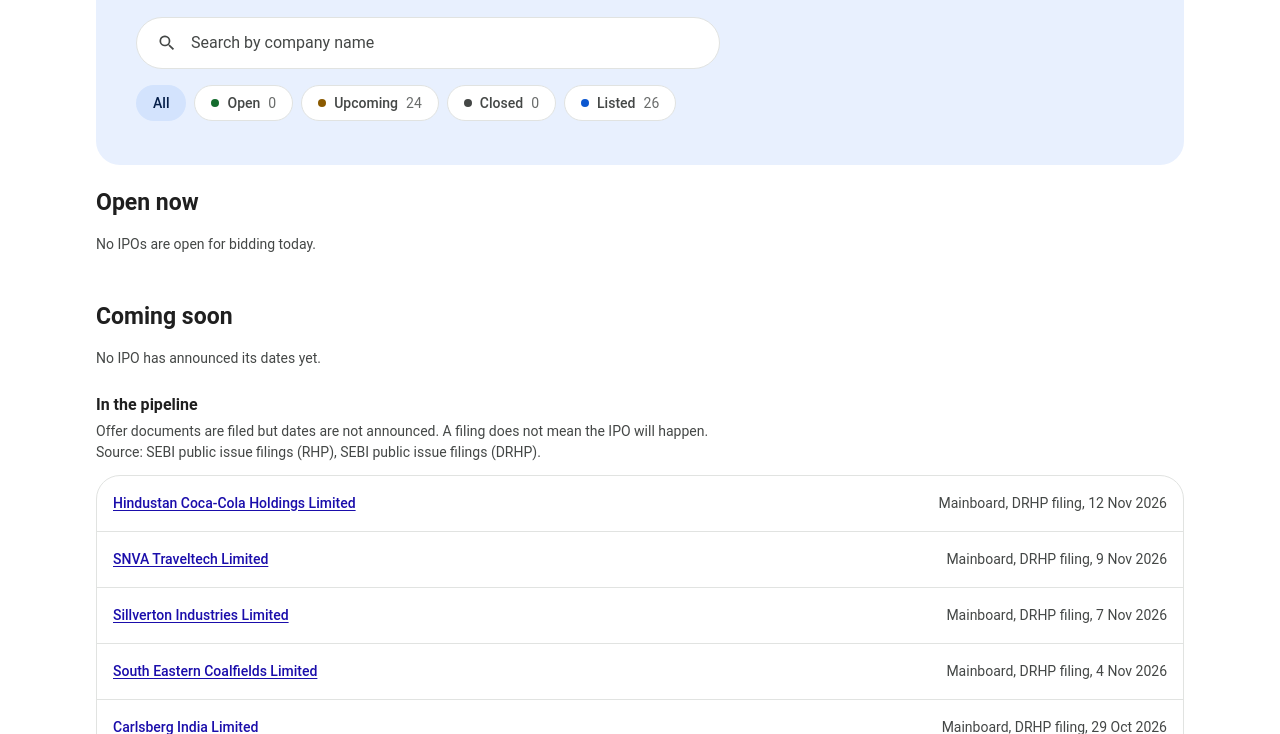
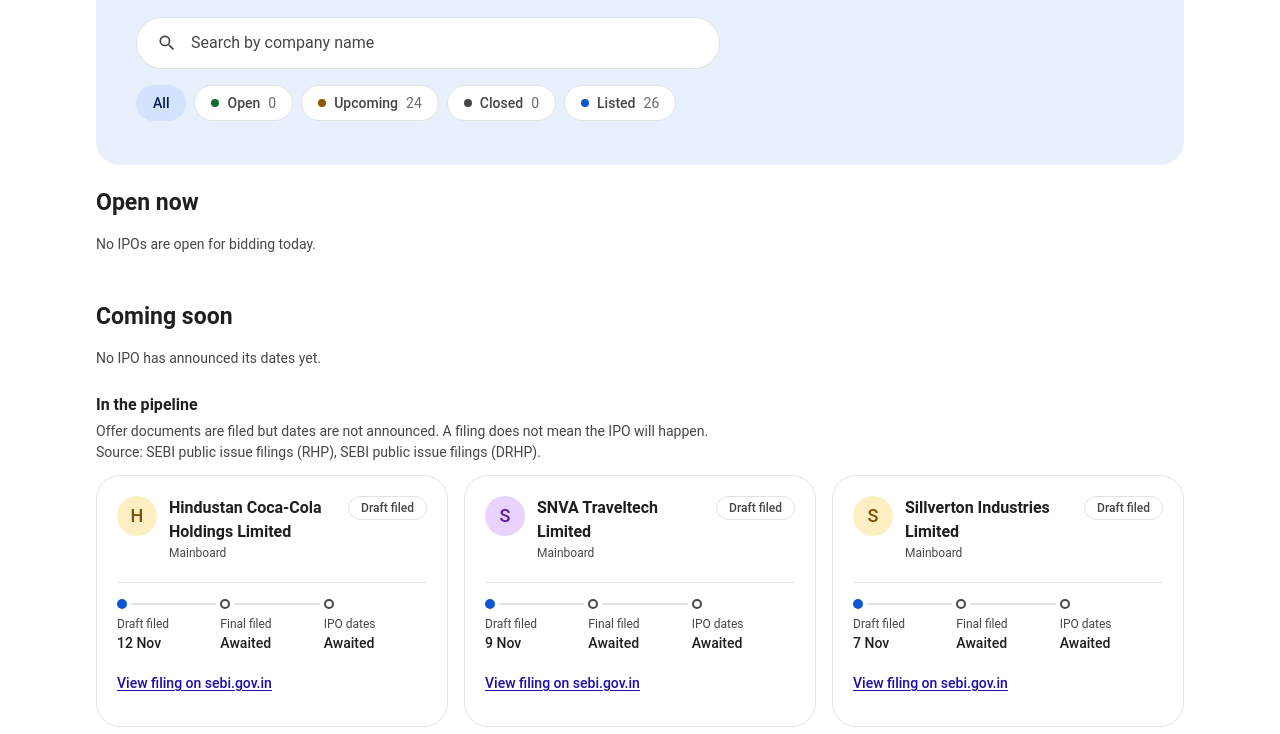
Before and after one commit to DhavalDoriya/ipo-tracker, an Astro site: page / in a window 1280 px wide. Shown: the part 218-952 px from the top of the page. Built offline with nearby package versions, Linux system fonts and the light colour scheme; Astro itself is replaced by a stand-in of ours.

Commit message:
Show pipeline filings as cards with a filing-stage timeline
coming_soon.json entries gain stage and filed_date.

```diff
--- a/data/coming_soon.json
+++ b/data/coming_soon.json
@@ -1,5 +1,5 @@
 {
-  "updated_at": "2026-11-12T10:41:50+00:00",
+  "updated_at": "2026-11-12T10:49:17+00:00",
   "source": "SEBI public issue filings (RHP), SEBI public issue filings (DRHP)",
   "ipos": [
     {
@@ -8,6 +8,8 @@
       "type": "mainboard",
       "exchange": null,
       "expected": "DRHP filing, 12 Nov 2026",
+      "stage": "DRHP",
+      "filed_date": "2026-11-12",
       "source_url": "https://www.sebi.gov.in/filings/public-issues/nov-2026/hindustan-coca-cola-holdings-limited-drhp_105729.html"
     },
     {
@@ -16,6 +18,8 @@
       "type": "mainboard",
       "exchange": null,
       "expected": "DRHP filing, 9 Nov 2026",
+      "stage": "DRHP",
+      "filed_date": "2026-11-09",
       "source_url": "https://www.sebi.gov.in/filings/public-issues/nov-2026/snva-traveltech-limited-udrhp_105682.html"
     },
     {
@@ -24,6 +28,8 @@
       "type": "mainboard",
       "exchange": null,
       "expected": "DRHP filing, 7 Nov 2026",
+      "stage": "DRHP",
+      "filed_date": "2026-11-07",
       "source_url": "https://www.sebi.gov.in/filings/public-issues/nov-2026/sillverton-industries-limited-addendum-to-drhp_105681.html"
     },
     {
@@ -32,6 +38,8 @@
       "type": "mainboard",
       "exchange": null,
       "expected": "DRHP filing, 4 Nov 2026",
+      "stage": "DRHP",
+      "filed_date": "2026-11-04",
       "source_url": "https://www.sebi.gov.in/filings/public-issues/nov-2026/south-eastern-coalfields-limited-drhp_105620.html"
     },
     {
@@ -40,6 +48,8 @@
       "type": "mainboard",
       "exchange": null,
       "expected": "DRHP filing, 29 Oct 2026",
+      "stage": "DRHP",
+      "filed_date": "2026-10-29",
       "source_url": "https://www.sebi.gov.in/filings/public-issues/oct-2026/carlsberg-india-limited-udrhp-1_105485.html"
     },
     {
@@ -48,6 +58,8 @@
       "type": "mainboard",
       "exchange": null,
       "expected": "DRHP filing, 27 Oct 2026",
+      "stage": "DRHP",
+      "filed_date": "2026-10-27",
       "source_url": "https://www.sebi.gov.in/filings/public-issues/oct-2026/intellius-recode-limited-notice-to-investors_105445.html"
     },
     {
@@ -56,6 +68,8 @@
       "type": "mainboard",
       "exchange": null,
       "expected": "DRHP filing, 26 Oct 2026",
+      "stage": "DRHP",
+      "filed_date": "2026-10-26",
       "source_url": "https://www.sebi.gov.in/filings/public-issues/oct-2026/oravel-stays-limited-addendum-to-drhp_105418.html"
     },
     {
@@ -64,6 +78,8 @@
       "type": "mainboard",
       "exchange": null,
       "expected": "DRHP filing, 26 Oct 2026",
+      "stage": "DRHP",
+      "filed_date": "2026-10-26",
       "source_url": "https://www.sebi.gov.in/filings/public-issues/oct-2026/integris-medtech-limited-addendum-to-drhp_105416.html"
     },
     {
@@ -72,6 +88,8 @@
       "type": "mainboard",
       "exchange": null,
       "expected": "DRHP filing, 21 Oct 2026",
+      "stage": "DRHP",
+      "filed_date": "2026-10-21",
       "source_url": "https://www.sebi.gov.in/filings/public-issues/oct-2026/gamp-services-limited-drhp_105424.html"
     },
     {
@@ -80,6 +98,8 @@
       "type": "mainboard",
       "exchange": null,
       "expected": "DRHP filing, 21 Oct 2026",
+      "stage": "DRHP",
+      "filed_date": "2026-10-21",
       "source_url": "https://www.sebi.gov.in/filings/public-issues/oct-2026/hunger-pangs-limited-drhp_105347.html"
     },
     {
@@ -88,6 +108,8 @@
       "type": "mainboard",
       "exchange": null,
       "expected": "DRHP filing, 21 Oct 2026",
+      "stage": "DRHP",
+      "filed_date": "2026-10-21",
       "source_url": "https://www.sebi.gov.in/filings/public-issues/oct-2026/tablespace-technologies-limited-addendum-to-drhp_105343.html"
     },
     {
@@ -96,6 +118,8 @@
       "type": "mainboard",
       "exchange": null,
       "expected": "DRHP filing, 14 Oct 2026",
+      "stage": "DRHP",
+      "filed_date": "2026-10-14",
       "source_url": "https://www.sebi.gov.in/filings/public-issues/oct-2026/paramotor-digital-technology-limited-udrhp-i_105258.html"
     },
     {
@@ -104,6 +128,8 @@
       "type": "mainboard",
       "exchange": null,
       "expected": "DRHP filing, 13 Oct 2026",
+      "stage": "DRHP",
+      "filed_date": "2026-10-13",
       "source_url": "https://www.sebi.gov.in/filings/public-issues/oct-2026/soleos-energy-limited-drhp_105196.html"
     },
     {
@@ -112,6 +138,8 @@
       "type": "mainboard",
       "exchange": null,
       "expected": "DRHP filing, 12 Oct 2026",
+      "stage": "DRHP",
+      "filed_date": "2026-10-12",
       "source_url": "https://www.sebi.gov.in/filings/public-issues/oct-2026/oswal-cables-limited-addendum-to-drhp_105234.html"
     },
     {
@@ -120,6 +148,8 @@
       "type": "mainboard",
       "exchange": null,
       "expected": "DRHP filing, 10 Oct 2026",
+      "stage": "DRHP",
+      "filed_date": "2026-10-10",
       "source_url": "https://www.sebi.gov.in/filings/public-issues/oct-2026/matangi-rubber-limited-addendum-to-the-drhp_105143.html"
     },
     {
@@ -128,6 +158,8 @@
       "type": "mainboard",
       "exchange": null,
       "expected": "DRHP filing, 7 Oct 2026",
+      "stage": "DRHP",
+      "filed_date": "2026-10-07",
       "source_url": "https://www.sebi.gov.in/filings/public-issues/oct-2026/grace-renewable-energy-limited-drhp_105099.html"
     },
     {
@@ -136,6 +168,8 @@
       "type": "mainboard",
       "exchange": null,
       "expected": "DRHP filing, 7 Oct 2026",
+      "stage": "DRHP",
+      "filed_date": "2026-10-07",
       "source_url": "https://www.sebi.gov.in/filings/public-issues/oct-2026/integrum-energy-infrastructure-limited-drhp_105075.html"
     },
     {
@@ -144,6 +178,8 @@
       "type": "mainboard",
       "exchange": null,
       "expected": "DRHP filing, 6 Oct 2026",
+      "stage": "DRHP",
+      "filed_date": "2026-10-06",
       "source_url": "https://www.sebi.gov.in/filings/public-issues/oct-2026/pm-cona-industries-limited_105041.html"
     },
     {
@@ -152,6 +188,8 @@
       "type": "mainboard",
       "exchange": null,
       "expected": "DRHP filing, 6 Oct 2026",
+      "stage": "DRHP",
+      "filed_date": "2026-10-06",
       "source_url": "https://www.sebi.gov.in/filings/public-issues/oct-2026/pentacle-consultants-i-limited_105039.html"
     },
     {
@@ -160,6 +198,8 @@
       "type": "mainboard",
       "exchange": null,
       "expected": "DRHP filing, 5 Oct 2026",
+      "stage": "DRHP",
+      "filed_date": "2026-10-05",
       "source_url": "https://www.sebi.gov.in/filings/public-issues/oct-2026/electromech-infraprojects-limited-drhp_105027.html"
     },
     {
@@ -168,6 +208,8 @@
       "type": "mainboard",
       "exchange": null,
       "expected": "DRHP filing, 5 Oct 2026",
+      "stage": "DRHP",
+      "filed_date": "2026-10-05",
       "source_url": "https://www.sebi.gov.in/filings/public-issues/oct-2026/baanganga-gold-and-diamond-i-limited-drhp_105025.html"
     },
     {
@@ -176,6 +218,8 @@
       "type": "mainboard",
       "exchange": null,
       "expected": "DRHP filing, 5 Oct 2026",
+      "stage": "DRHP",
+      "filed_date": "2026-10-05",
       "source_url": "https://www.sebi.gov.in/filings/public-issues/oct-2026/inox-air-products-limited-drhp_105024.html"
     },
     {
@@ -184,6 +228,8 @@
       "type": "mainboard",
       "exchange": null,
       "expected": "DRHP filing, 5 Oct 2026",
+      "stage": "DRHP",
+      "filed_date": "2026-10-05",
       "source_url": "https://www.sebi.gov.in/filings/public-issues/oct-2026/b-s-sponge-limited-drhp_105023.html"
     },
     {
@@ -192,6 +238,8 @@
       "type": "mainboard",
       "exchange": null,
       "expected": "DRHP filing, 5 Oct 2026",
+      "stage": "DRHP",
+      "filed_date": "2026-10-05",
       "source_url": "https://www.sebi.gov.in/filings/public-issues/oct-2026/everbrands-india-limited-drhp_105022.html"
     }
   ]
--- a/src/components/IpoCard.astro
+++ b/src/components/IpoCard.astro
@@ -1,6 +1,7 @@
 ---
 import Avatar from './Avatar.astro';
 import StatusChip from './StatusChip.astro';
+import Timeline from './Timeline.astro';
 import type { IpoWithGmp } from '../lib/data';
 import { formatDayMonth, formatInr, formatNumber, formatPriceBand, listingGain } from '../lib/format';
 import { url } from '../lib/url';
@@ -19,9 +20,9 @@ const gain = listingGain(price?.max, ipo.list_price);
 // How far the issue has got: 0 = announced, 1 = opened, 2 = closed, 3 = listed.
 const reached = { upcoming: 0, open: 1, closed: 2, listed: 3 }[ipo.status];
 const steps = [
-  { label: 'Opens', date: ipo.open_date },
-  { label: 'Closes', date: ipo.close_date },
-  { label: 'Lists', date: ipo.listing_date },
+  { label: 'Opens', value: formatDayMonth(ipo.open_date), done: reached > 0 },
+  { label: 'Closes', value: formatDayMonth(ipo.close_date), done: reached > 1 },
+  { label: 'Lists', value: formatDayMonth(ipo.listing_date), done: reached > 2 },
 ];
 const sourceHost = ipo.source_url ? new URL(ipo.source_url).hostname.replace(/^www\./, '') : null;
 ---
@@ -102,16 +103,7 @@ const sourceHost = ipo.source_url ? new URL(ipo.source_url).hostname.replace(/^w
       )
     }
 
-    <ol class="timeline" aria-label="Issue dates">
-      {
-        steps.map((step, i) => (
-          <li class:list={{ done: reached > i, through: reached > i + 1 }}>
-            <span class="label">{step.label}</span>
-            <span class="date">{formatDayMonth(step.date)}</span>
-          </li>
-        ))
-      }
-    </ol>
+    <Timeline label="Issue dates" steps={steps} />
 
     {
       (checklistSlug || ipo.source_url) && (
@@ -191,65 +183,6 @@ const sourceHost = ipo.source_url ? new URL(ipo.source_url).hostname.replace(/^w
     font: var(--text-small);
   }
 
-  /* Open -> close -> listing. A dot fills once that step has happened. */
-  .timeline {
-    display: grid;
-    grid-template-columns: repeat(3, 1fr);
-    margin-top: var(--space-5);
-    padding: var(--space-4) 0 0;
-    list-style: none;
-    border-top: 1px solid var(--color-border);
-  }
-
-  .timeline li {
-    position: relative;
-    padding-top: var(--space-4);
-  }
-
-  .timeline li::before {
-    content: '';
-    position: absolute;
-    top: 0;
-    left: 0;
-    width: 10px;
-    height: 10px;
-    border-radius: var(--radius-pill);
-    border: 2px solid var(--color-text-muted);
-    background: var(--color-bg);
-    box-sizing: border-box;
-  }
-
-  .timeline li:not(:last-child)::after {
-    content: '';
-    position: absolute;
-    top: 4px;
-    left: 14px;
-    right: 4px;
-    height: 2px;
-    border-radius: var(--radius-pill);
-    background: var(--color-border);
-  }
-
-  .timeline li.done::before {
-    border-color: var(--color-primary);
-    background: var(--color-primary);
-  }
-
-  .timeline li.through::after {
-    background: var(--color-primary);
-  }
-
-  .label {
-    display: block;
-    font: var(--text-small);
-    color: var(--color-text-muted);
-  }
-
-  .date {
-    font-weight: 500;
-    font-variant-numeric: tabular-nums;
-  }
-
   .links {
     display: flex;
     flex-wrap: wrap;
--- /dev/null
+++ b/src/components/PipelineCard.astro
@@ -0,0 +1,103 @@
+---
+import Avatar from './Avatar.astro';
+import Timeline from './Timeline.astro';
+import type { ComingSoonIpo } from '../lib/data';
+import { formatDayMonth } from '../lib/format';
+
+interface Props {
+  ipo: ComingSoonIpo;
+  hidden?: boolean;
+}
+
+const { ipo, hidden = false } = Astro.props;
+const filed = ipo.filed_date ? formatDayMonth(ipo.filed_date) : 'Filed';
+const atRhp = ipo.stage === 'RHP';
+
+// Draft (DRHP) -> final prospectus (RHP) -> issue dates. Only shown when the stage is known.
+const steps = ipo.stage && [
+  { label: 'Draft filed', value: atRhp ? 'Done' : filed, done: true },
+  { label: 'Final filed', value: atRhp ? filed : 'Awaited', done: atRhp },
+  { label: 'IPO dates', value: 'Awaited', done: false },
+];
+const sourceHost = ipo.source_url ? new URL(ipo.source_url).hostname.replace(/^www\./, '') : null;
+---
+
+<li class="card" data-ipo-card data-name={ipo.name.toLowerCase()} data-status="upcoming" hidden={hidden}>
+  <article>
+    <header>
+      <Avatar name={ipo.name} />
+      <div class="title">
+        <h3>{ipo.name}</h3>
+        <p class="muted meta">
+          {ipo.type === 'sme' ? 'SME' : 'Mainboard'}{ipo.exchange && `, ${ipo.exchange}`}
+        </p>
+      </div>
+      {ipo.stage && <span class:list={['stage', { rhp: atRhp }]}>{atRhp ? 'Final filed' : 'Draft filed'}</span>}
+    </header>
+
+    {steps ? <Timeline label="Filing stages" steps={steps} /> : <p class="expected">{ipo.expected ?? 'Dates awaited'}</p>}
+
+    {
+      ipo.source_url && (
+        <p class="links">
+          <a href={ipo.source_url} rel="noopener noreferrer">
+            View filing on {sourceHost}
+          </a>
+        </p>
+      )
+    }
+  </article>
+</li>
+
+<style>
+  header {
+    display: flex;
+    align-items: flex-start;
+    gap: var(--space-3);
+  }
+
+  .title {
+    flex: 1;
+    min-width: 0;
+  }
+
+  h3 {
+    overflow-wrap: anywhere;
+  }
+
+  .meta {
+    font: var(--text-small);
+  }
+
+  .stage {
+    padding: 2px var(--space-3);
+    border: 1px solid var(--color-border);
+    border-radius: var(--radius-pill);
+    font: var(--text-small);
+    font-weight: 500;
+    white-space: nowrap;
+    color: var(--color-text-muted);
+  }
+
+  .stage.rhp {
+    border-color: transparent;
+    background: var(--color-warning-bg);
+    color: var(--color-warning);
+  }
+
+  .expected {
+    margin-top: var(--space-4);
+    font-weight: 500;
+  }
+
+  .links {
+    margin-top: var(--space-2);
+  }
+
+  .links a {
+    display: inline-flex;
+    align-items: center;
+    min-height: var(--touch);
+    font-weight: 500;
+  }
+</style>
--- /dev/null
+++ b/src/components/Timeline.astro
@@ -0,0 +1,81 @@
+---
+// Steps of a real sequence (an issue's dates, a filing's stages). A dot fills once its step
+// has happened; the line to the next dot fills once that one has happened too.
+interface Props {
+  label: string;
+  steps: { label: string; value: string; done: boolean }[];
+}
+
+const { label, steps } = Astro.props;
+---
+
+<ol class="timeline" aria-label={label} style={`--steps: ${steps.length}`}>
+  {
+    steps.map((step, i) => (
+      <li class:list={{ done: step.done, through: step.done && steps[i + 1]?.done }}>
+        <span class="label">{step.label}</span>
+        <span class="value">{step.value}</span>
+      </li>
+    ))
+  }
+</ol>
+
+<style>
+  .timeline {
+    display: grid;
+    grid-template-columns: repeat(var(--steps), 1fr);
+    margin-top: var(--space-5);
+    padding: var(--space-4) 0 0;
+    list-style: none;
+    border-top: 1px solid var(--color-border);
+  }
+
+  li {
+    position: relative;
+    padding-top: var(--space-4);
+  }
+
+  li::before {
+    content: '';
+    position: absolute;
+    top: 0;
+    left: 0;
+    width: 10px;
+    height: 10px;
+    border-radius: var(--radius-pill);
+    border: 2px solid var(--color-text-muted);
+    background: var(--color-bg);
+    box-sizing: border-box;
+  }
+
+  li:not(:last-child)::after {
+    content: '';
+    position: absolute;
+    top: 4px;
+    left: 14px;
+    right: 4px;
+    height: 2px;
+    border-radius: var(--radius-pill);
+    background: var(--color-border);
+  }
+
+  li.done::before {
+    border-color: var(--color-primary);
+    background: var(--color-primary);
+  }
+
+  li.through::after {
+    background: var(--color-primary);
+  }
+
+  .label {
+    display: block;
+    font: var(--text-small);
+    color: var(--color-text-muted);
+  }
+
+  .value {
+    font-weight: 500;
+    font-variant-numeric: tabular-nums;
+  }
+</style>
--- a/src/lib/data.ts
+++ b/src/lib/data.ts
@@ -44,6 +44,9 @@ export interface ComingSoonIpo {
   exchange: string | null;
   /** Free text: an expected month, or the latest filing such as 'RHP filing, 26 Oct 2026'. */
   expected: string | null;
+  /** Latest offer document on record: draft (DRHP) or final (RHP). */
+  stage?: 'DRHP' | 'RHP' | null;
+  filed_date?: string | null;
   source_url: string | null;
 }
 
--- a/src/pages/index.astro
+++ b/src/pages/index.astro
@@ -2,11 +2,12 @@
 import BaseLayout from '../layouts/BaseLayout.astro';
 import FilterBar from '../components/FilterBar.astro';
 import IpoList from '../components/IpoList.astro';
+import PipelineCard from '../components/PipelineCard.astro';
 import { loadComingSoon, loadIpos, loadIposFile } from '../lib/data';
 import { formatUpdated } from '../lib/format';
 import { url } from '../lib/url';
 
-const PIPELINE_LIMIT = 8;
+const PIPELINE_LIMIT = 6;
 
 const ipos = loadIpos();
 const { updated_at } = loadIposFile();
@@ -55,27 +56,9 @@ const counts = {
               will happen.
               {comingSoon.source && ` Source: ${comingSoon.source}.`}
             </p>
-            <ul class="rows">
+            <ul class="grid">
               {pipeline.map((p, i) => (
-                <li
-                  data-ipo-card
-                  data-name={p.name.toLowerCase()}
-                  data-status="upcoming"
-                  hidden={i >= PIPELINE_LIMIT}
-                >
-                  {p.source_url ? (
-                    <a href={p.source_url} rel="noopener noreferrer">
-                      {p.name}
-                    </a>
-                  ) : (
-                    <span class="name">{p.name}</span>
-                  )}
-                  <span class="muted">
-                    {[p.type === 'sme' ? 'SME' : 'Mainboard', p.exchange, p.expected ?? 'Dates awaited']
-                      .filter(Boolean)
-                      .join(', ')}
-                  </span>
-                </li>
+                <PipelineCard ipo={p} hidden={i >= PIPELINE_LIMIT} />
               ))}
             </ul>
             <p class="muted" data-group-empty hidden>
@@ -131,10 +114,6 @@ const counts = {
     max-width: 80ch;
   }
 
-  .name {
-    font-weight: 500;
-  }
-
   .next {
     margin-top: var(--space-6);
     padding: var(--space-6) var(--space-5);
```
Also changed, not shown: docs/DATABASE.md (+1 -1 lines), docs/DESIGN_SYSTEM.md (+3 -2 lines), 3 other files.
